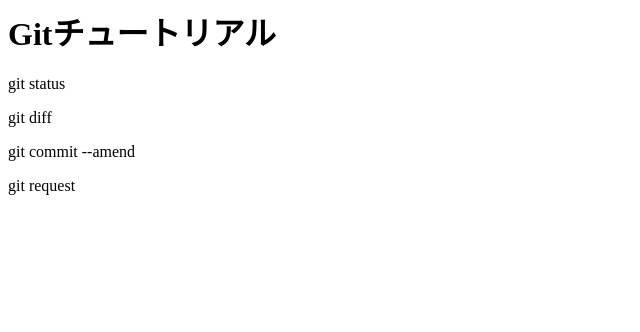
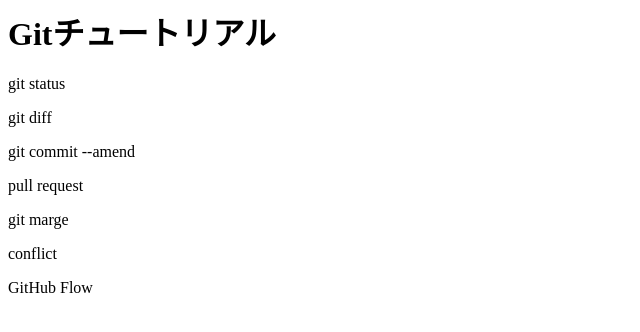
Before and after one commit to Leo-Urata/git_tutorial, a plain HTML site: page index.html in a window 1280 px wide. Shown: the whole page, without its empty margins (0-640 px from the left). Drawn offline with Linux system fonts and the light colour scheme.

Commit message:
Github Flowを追記

```diff
--- a/index.html
+++ b/index.html
@@ -2,4 +2,7 @@
 <p>git status</p>
 <p>git diff</p>
 <p>git commit --amend</p>
-<p>git request</p>
+<p>pull request</p>
+<p>git marge</p>
+<p>conflict</p>
+<p>GitHub Flow</p>
```
